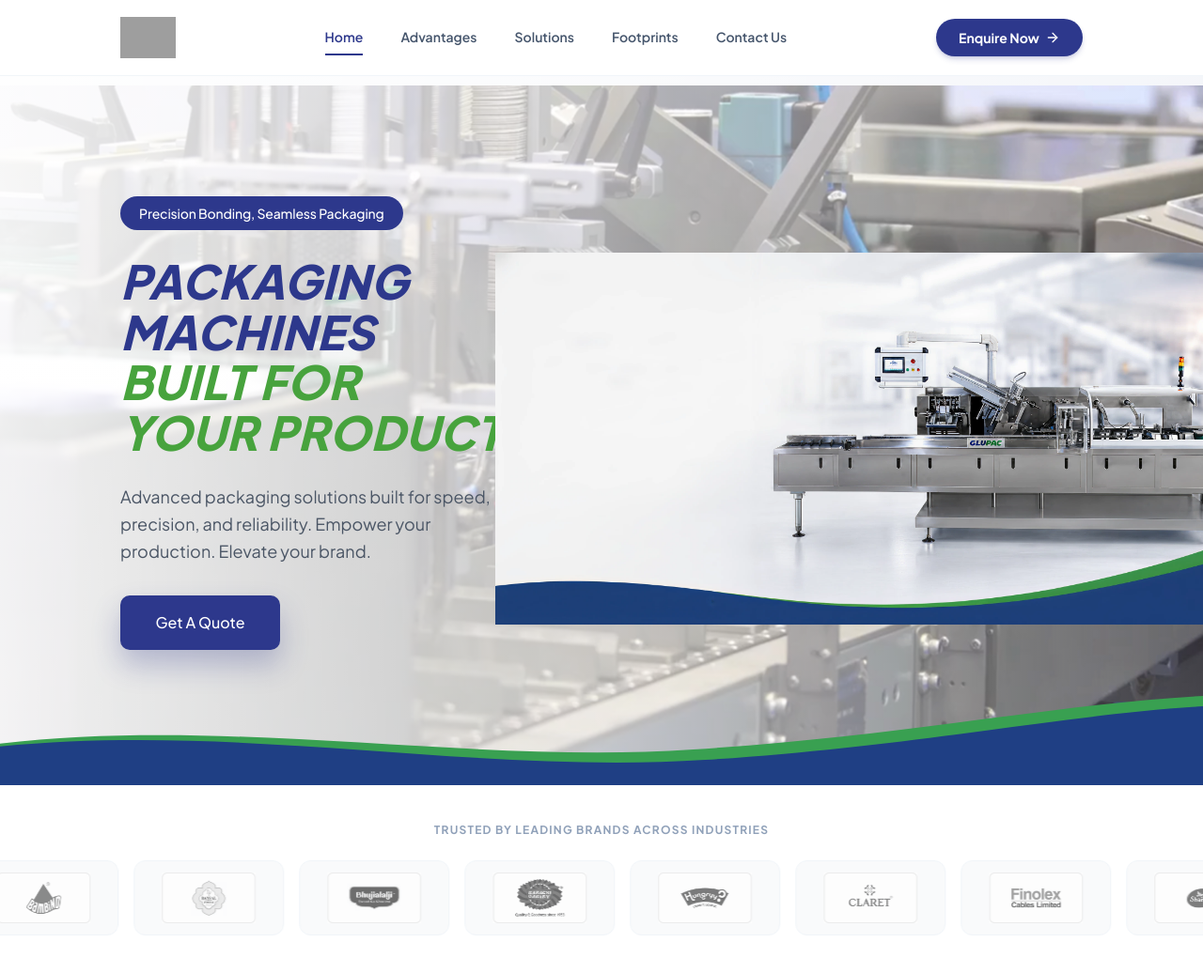
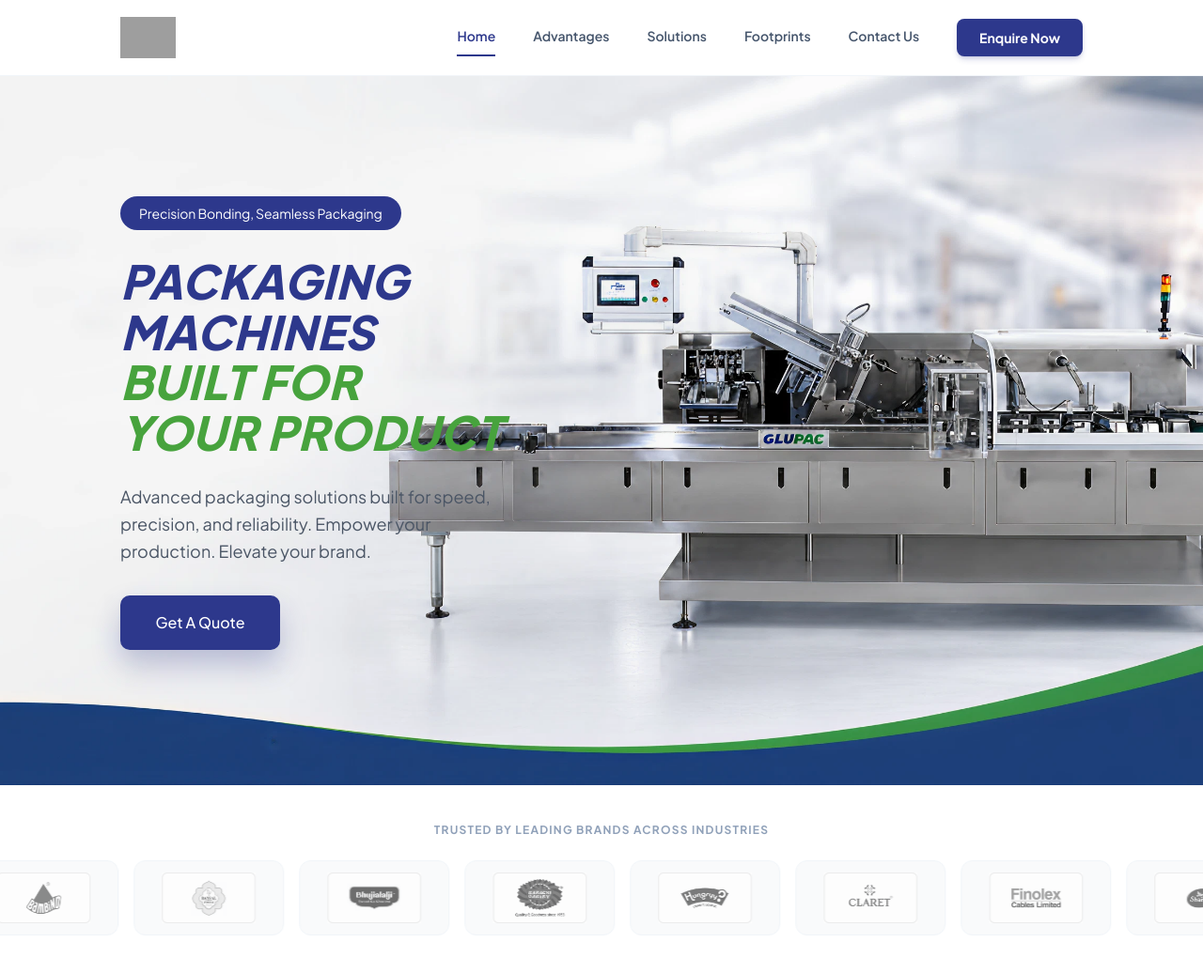
Before and after one commit to shantanusoam/Gulpac, a Django app: page / in a window 1280 px wide. Shown: the top 1036 px of the page at 94% size. Run offline with Django 5.2, Linux system fonts and the light colour scheme; data that the repository does not hold is empty; style sheets or scripts are compiled from the project's sources; some libraries are stand-ins or nearby versions; grey boxes are pictures that could not be loaded.

Commit message:
fixed the header and hero section

```diff
--- a/website/templates/website/base.html
+++ b/website/templates/website/base.html
@@ -874,21 +874,22 @@
           </div>
 
           <!-- Desktop Nav -->
+
+
           <nav class="hidden md:flex space-x-8 lg:space-x-10 text-sm font-semibold text-slate-600">
             <a href="{% url 'home' %}" class="hover:text-[#2d388c] transition-colors py-2 {% if request.resolver_match.url_name == 'home' %}text-[#2d388c] border-b-2 border-[#2d388c]{% endif %}">Home</a>
             <a href="#advantages" class="hover:text-primary transition-colors py-2">Advantages</a>
             <a href="#solutions" class="hover:text-primary transition-colors py-2">Solutions</a>
             <a href="{% url 'home' %}#footprints" class="hover:text-primary transition-colors py-2">Footprints</a>
             <a href="#contact" class="hover:text-primary transition-colors py-2">Contact Us</a>
-          </nav>
 
           <!-- Right Button -->
           <div class="hidden md:flex items-center">
-            <a href="#contact" class="inline-flex items-center justify-center px-6 py-2.5 rounded-full text-sm font-bold text-white bg-[#2d388c] hover:bg-[#25307c] transition-all shadow-md shadow-[#2d388c]/20 hover:-translate-y-0.5 active:translate-y-0">
+            <a href="#contact" class="inline-flex items-center justify-center px-6 py-2.5 rounded-lg text-sm font-bold text-white bg-[#2d388c] hover:bg-[#25307c] transition-all shadow-md shadow-[#2d388c]/20 hover:-translate-y-0.5 active:translate-y-0">
               Enquire Now
-              <i data-lucide="arrow-right" class="w-4 h-4 ml-1.5"></i>
             </a>
           </div>
+          </nav>
 
           <!-- Mobile Menu Toggle -->
           <div class="flex items-center md:hidden">
--- a/website/templates/website/home.html
+++ b/website/templates/website/home.html
@@ -9,14 +9,14 @@
   <section class="relative overflow-hidden bg-[#f3f5f9] pt-24 pb-24 md:pt-28 md:pb-28 lg:pt-32 lg:pb-36">
     <div class="absolute inset-0 pointer-events-none" aria-hidden="true">
       <img src="{{ hero.background_image_url }}" alt="" class="h-full w-full object-cover object-center">
-      <div class="absolute inset-0 bg-gradient-to-r from-[rgba(255,255,255,0.92)] via-[rgba(255,255,255,0.62)] to-[rgba(255,255,255,0.12)]"></div>
+      <div class="absolute inset-0 "></div>
     </div>
 
     <div class="relative z-10 mx-8  lg:mx-24 mx-auto px-4 sm:px-6 lg:px-8">
       <div class="grid grid-cols-1 items-center gap-12 lg:grid-cols-12 lg:gap-8">
 
         <div class="hero-text-block-primary lg:col-span-5 space-y-6 md:space-y-7">
-          <div class="inline-flex items-center rounded-full bg-[#2d388c] px-5 py-2 text-xs sm:text-sm font-medium text-white tracking-[-0.01em]">
+          <div class="inline-flex items-center rounded-full bg-[#2d388c] px-5 py-2 text-xs sm:text-sm  text-white tracking-[-0.01em]">
             {{ hero.badge_label|default:"Precision Bonding, Seamless Packaging" }}
           </div>
 
@@ -36,23 +36,12 @@
           </div>
         </div>
 
-        <div class="hero-images-primary relative lg:col-span-7 min-h-[230px] sm:min-h-[300px] lg:min-h-[430px]">
-          <div class="absolute inset-x-0 bottom-0">
-            <img
-              src="{% static 'images/hero/hero-machine.png' %}"
-              alt="Gulpac packaging machine line"
-              class="hero-machine-primary w-[180%] max-w-none -ml-[20%] sm:w-[165%] sm:-ml-[16%] md:w-[150%] md:-ml-[10%] lg:w-[142%] lg:-ml-[7%]"
-            >
-          </div>
-        </div>
+
 
       </div>
     </div>
 
-    <svg class="pointer-events-none absolute bottom-0 left-0 h-[68px] sm:h-[82px] md:h-[95px] w-full" viewBox="0 0 1440 120" preserveAspectRatio="none" aria-hidden="true">
-      <path d="M0,64 C280,28 560,92 830,72 C1080,54 1270,10 1440,0 L1440,120 L0,120 Z" fill="#39a051"></path>
-      <path d="M0,68 C290,36 570,106 844,86 C1096,68 1282,24 1440,14 L1440,120 L0,120 Z" fill="#1f3f84"></path>
-    </svg>
+
   </section>
 
   {# ── 2. PARTNER TICKER ───────────────────────────────────────────────── #}
--- a/website/views.py
+++ b/website/views.py
@@ -188,7 +188,7 @@ def home(request):
         "title": "Packaging Machines Built For Your Product",
         "description": "Advanced packaging solutions built for speed, precision, and reliability. Empower your production. Elevate your brand.",
         "badge_label": "Precision Bonding, Seamless Packaging",
-        "background_image_url": static("images/hero/hero-bg.png"),
+        "background_image_url": static("images/hero/hero-machine.png"),
         "show_back_link": False,
     })
     machines = Machine.objects.all()[:6]
```
